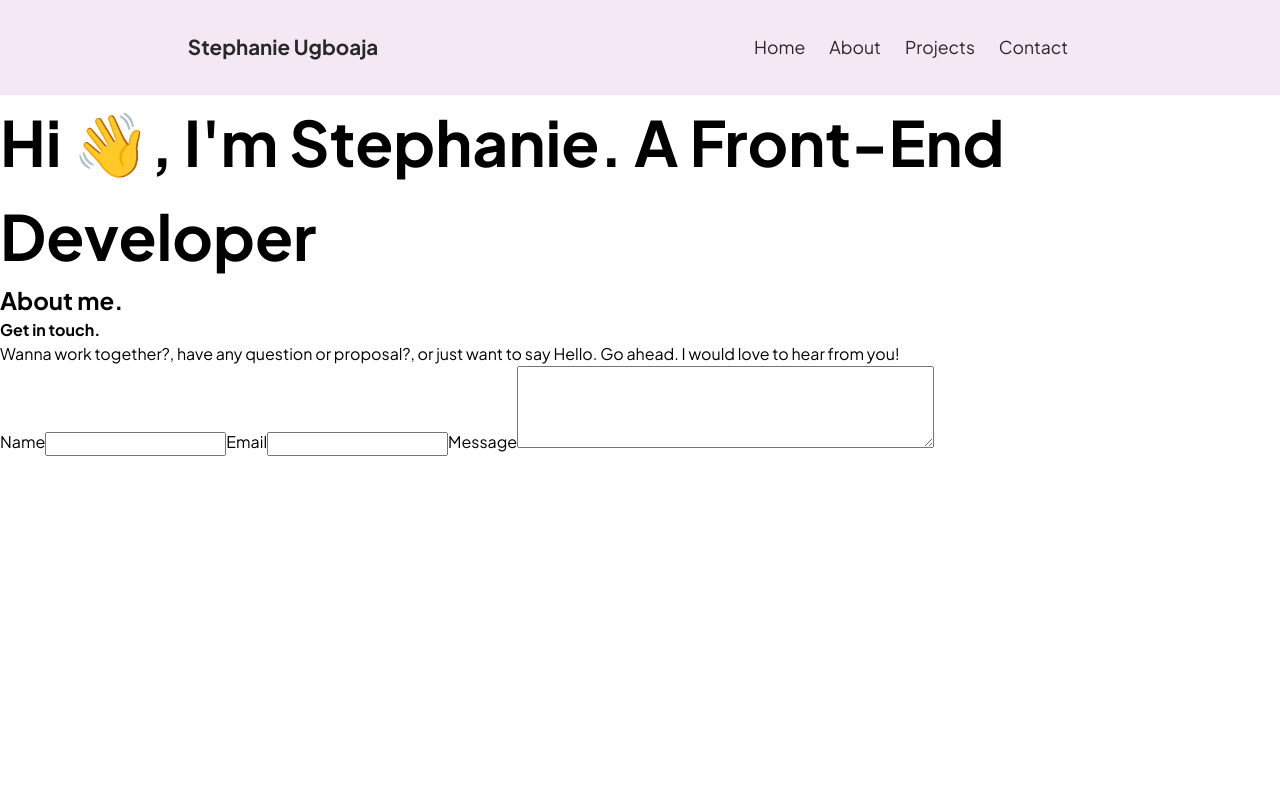
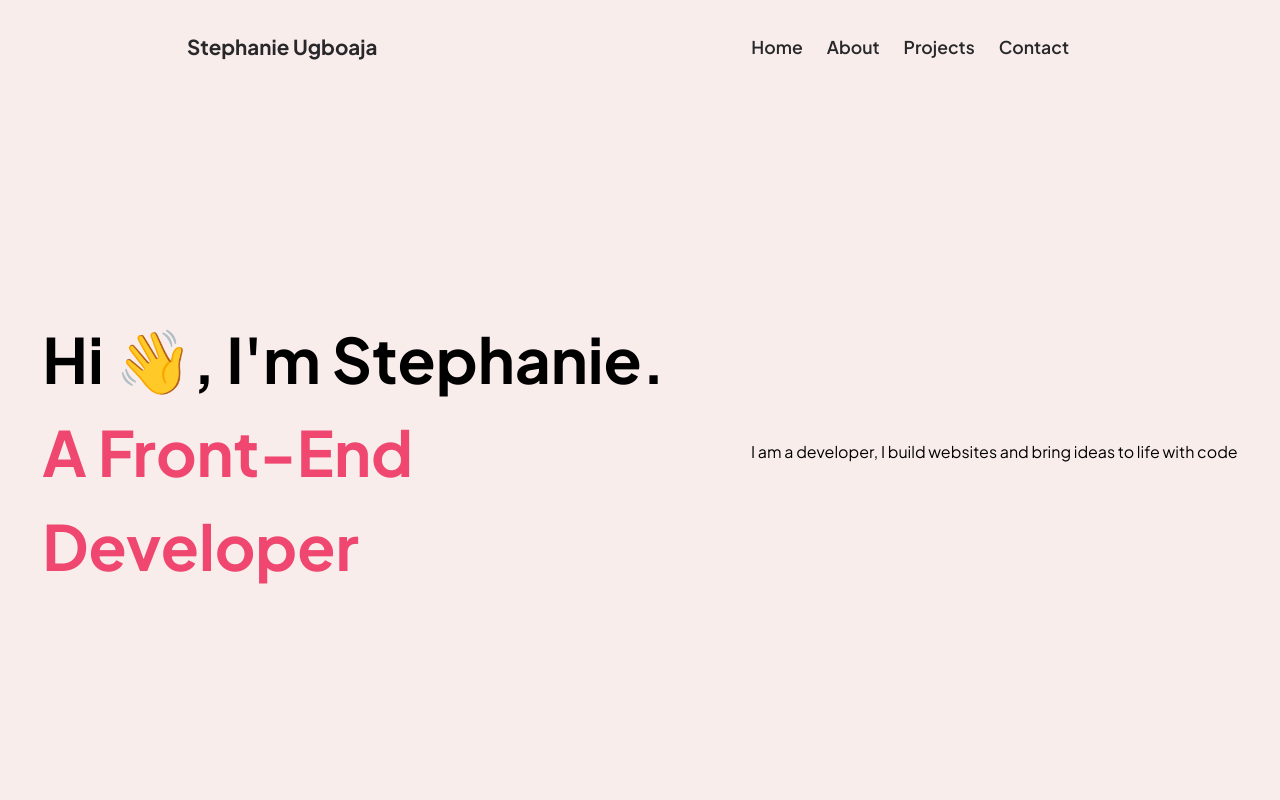
Before and after one commit to Ugboaja-Uchechi/portfolio-site, a React (Create React App) app: page / in a window 1280 px wide. Shown: the top 800 px of the page. Built offline with nearby package versions, Linux system fonts and the light colour scheme.

Commit message:
Style main section

```diff
--- a/src/component/Home.js
+++ b/src/component/Home.js
@@ -9,8 +9,9 @@ const Home = () => {
     <div>
       <NavBar />
     </div>
-      <main>
-        <h1>Hi &#x1f44b;, I'm Stephanie. A Front-End Developer</h1>
+      <main id="main">
+        <h1>Hi &#x1f44b;, I'm Stephanie. <span>A Front-End Developer</span></h1>
+        <p>I am a developer, I build websites and bring ideas to life with code</p>
       </main>
       <About />
       <Contact />
--- a/src/index.css
+++ b/src/index.css
@@ -2,8 +2,9 @@
 
 :root {
   --black: #28282a;
-  --shadeOfViolet: #f2ebf3;
-  --shadeOfRed: #f79292;
+  --shadeOfPink: #f8edeb;
+  --shadeOfRed: #f25c54;
+  --textCover: #ef476f;
 }
 
 * {
@@ -20,7 +21,8 @@ body {
 /* Header - Navigation Styling */
 
 header {
-  background-color: rgb(243,232,243);
+  background-color: var(--shadeOfPink);
+  height: 13vh;
 }
 
 .nav {
@@ -33,7 +35,7 @@ header {
 }
 
 .header-name:hover {
-  color: lightcoral;
+  color: var(--shadeOfRed);
   transition: all 0.2s ease;
 }
 
@@ -54,10 +56,12 @@ header {
   text-decoration: none;
   transition: all 0.2s ease;
   cursor: pointer;
+  font-weight: 600;
 }
 
 .header-ul li a:hover {
-  border: 2px dashed var(--shadeOfRed);
+  border-block: 2px dashed var(--shadeOfRed);
+  border-inline: 2px dashed var(--shadeOfRed);
   padding-block-start: 0.5rem;
   padding-block-end: 0.5rem;
   padding-inline-end: 0.5rem;
@@ -66,6 +70,26 @@ header {
 
 /* Header - Navigation Styling End */
 
+/* Main Styling */
+
+#main {
+  height: 87vh;
+  /* padding-inline-start: 5rem;
+  padding-inline-end: 5rem; */
+  display: flex;
+  align-items: center;
+  justify-content: space-around;
+  background-color: var(--shadeOfPink);
+}
+
 h1 {
   font-size: calc(1.5rem + 3vw);
+  width: calc(2em * 5);
 }
+
+span {
+  color: var(--textCover);
+}
+
+
+/* Main Styling End */
```
